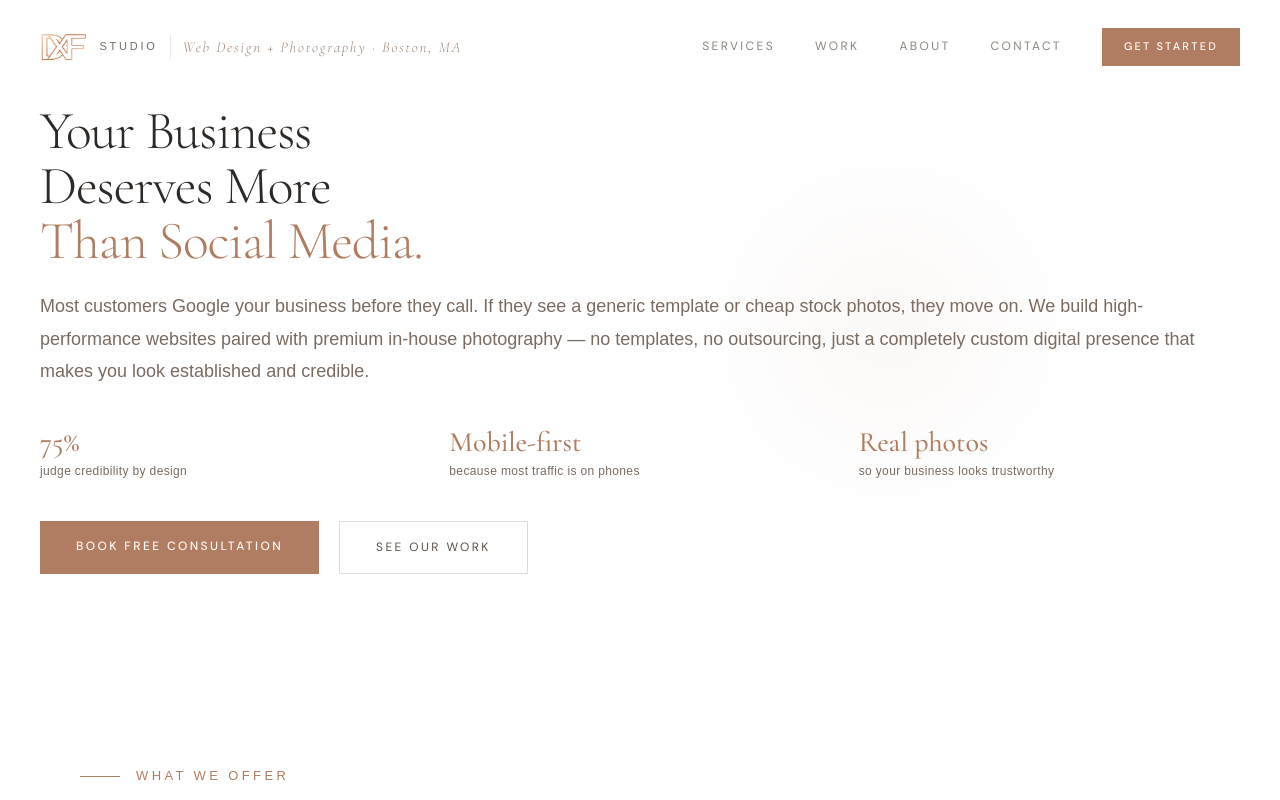
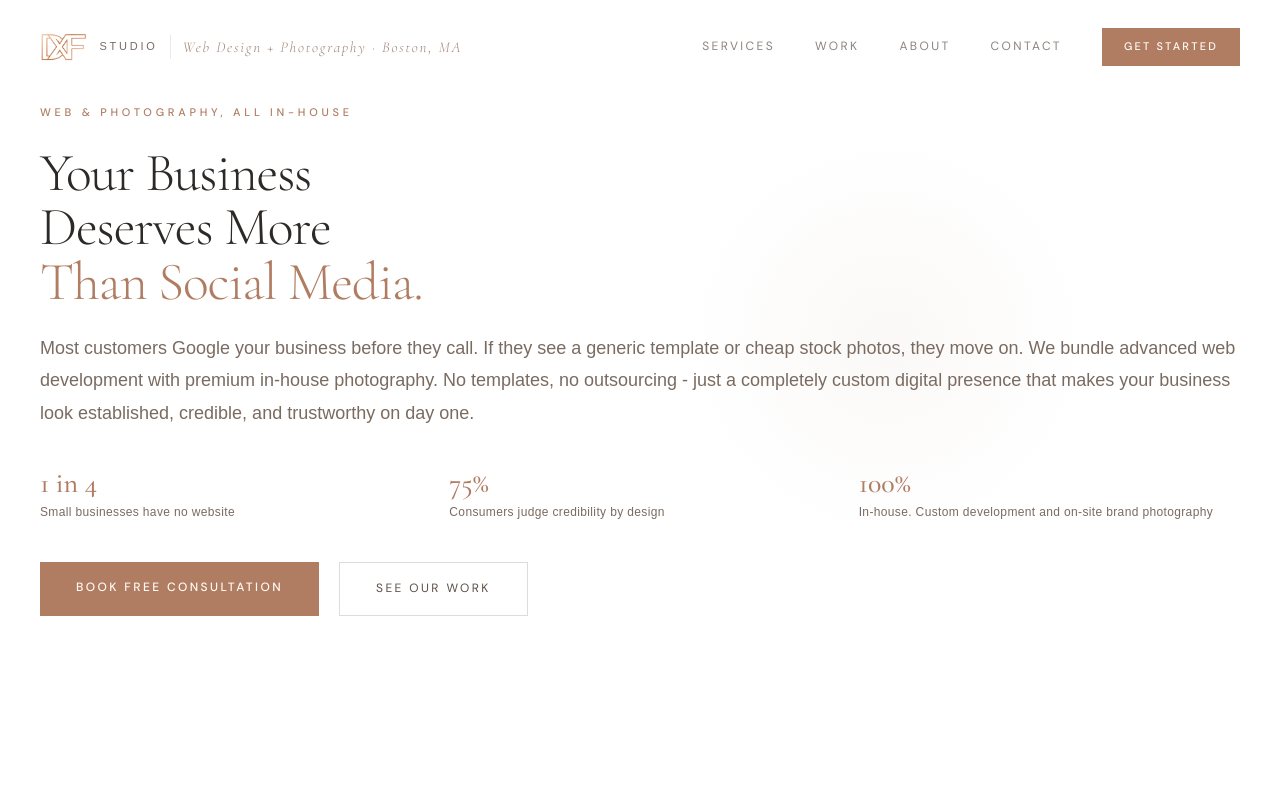
Before and after one commit to danielfan-pro/dxfstudio, a Next.js app: page / in a window 1280 px wide. Shown: the top 800 px of the page. Built offline with nearby package versions, Linux system fonts and the light colour scheme; a web font is replaced by a local one.

Commit message:
Refine hero tagline and proof points

```diff
--- a/components/Hero.js
+++ b/components/Hero.js
@@ -38,6 +38,21 @@ export default function Hero() {
       }} />
 
       <div style={{ maxWidth: '1200px', margin: '0 auto', width: '100%' }}>
+        <div
+          className="reveal"
+          style={{
+            fontFamily: 'DM Sans, sans-serif',
+            fontSize: '11px',
+            fontWeight: 500,
+            letterSpacing: '0.34em',
+            textTransform: 'uppercase',
+            color: '#b07d62',
+            marginBottom: '24px',
+          }}
+        >
+          Web & Photography, All In-House
+        </div>
+
         <h2
           className="reveal"
           style={{
@@ -85,7 +100,7 @@ export default function Hero() {
             marginBottom: '40px',
           }}
         >
-          Most customers Google your business before they call. If they see a generic template or cheap stock photos, they move on. We build high-performance websites paired with premium in-house photography — no templates, no outsourcing, just a completely custom digital presence that makes you look established and credible.
+          Most customers Google your business before they call. If they see a generic template or cheap stock photos, they move on. We bundle advanced web development with premium in-house photography. No templates, no outsourcing - just a completely custom digital presence that makes your business look established, credible, and trustworthy on day one.
         </p>
 
         <div
@@ -98,9 +113,9 @@ export default function Hero() {
           }}
         >
           {[
-            { title: '75%', label: 'judge credibility by design' },
-            { title: 'Mobile-first', label: 'because most traffic is on phones' },
-            { title: 'Real photos', label: 'so your business looks trustworthy' },
+            { title: '1 in 4', label: 'Small businesses have no website' },
+            { title: '75%', label: 'Consumers judge credibility by design' },
+            { title: '100%', label: 'In-house. Custom development and on-site brand photography' },
           ].map((item) => (
             <div key={item.title}>
               <div style={{
```
